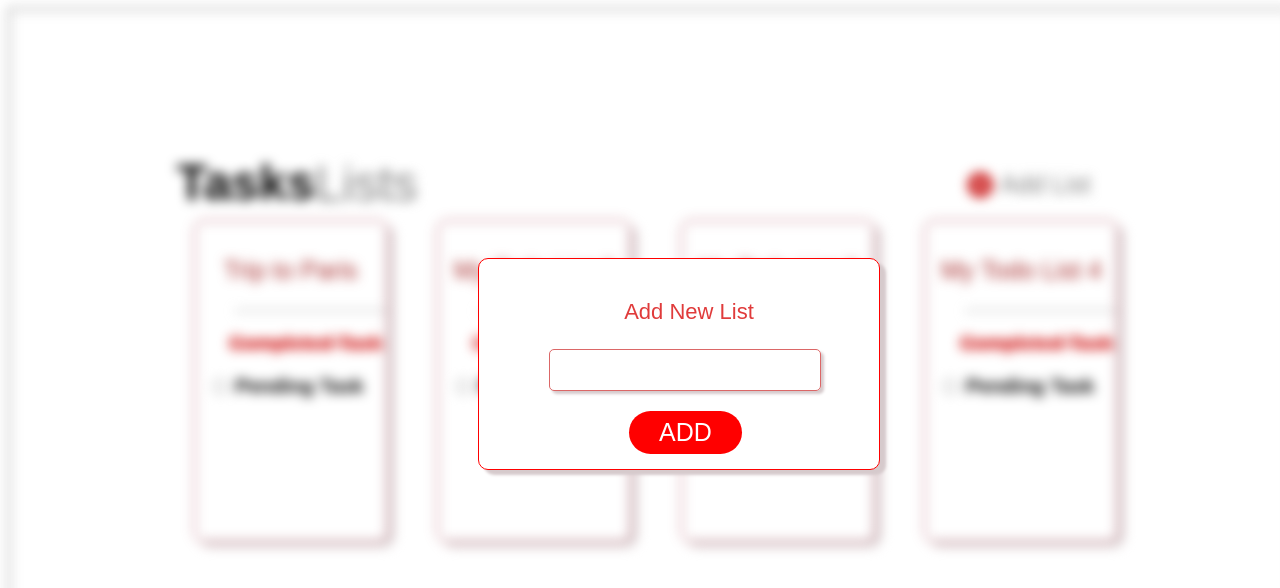
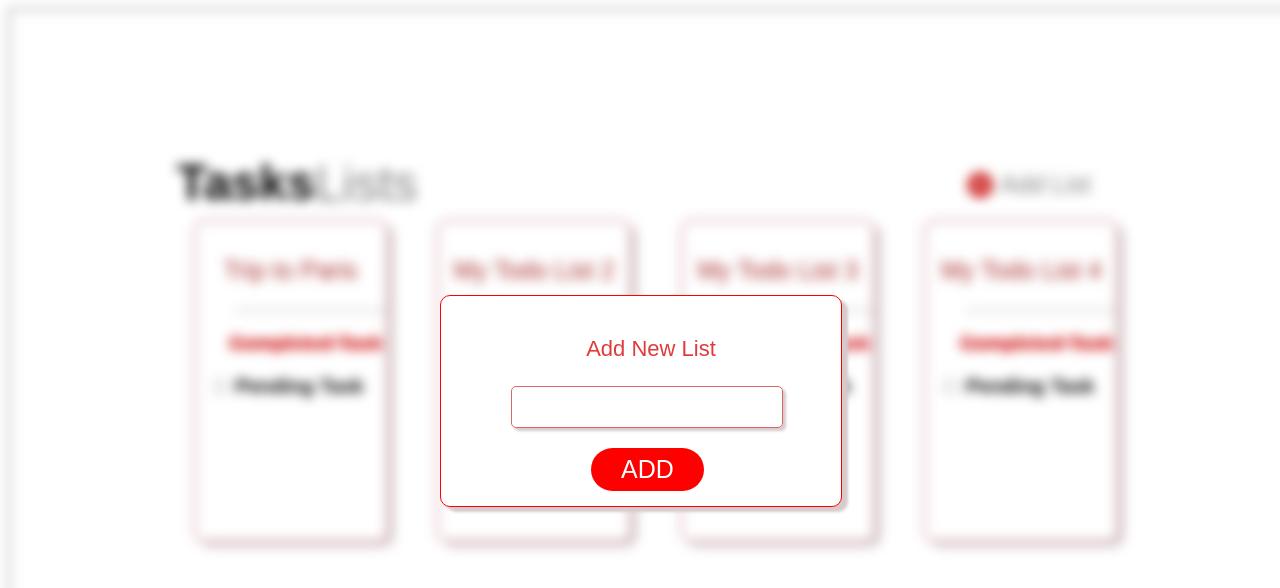
Before and after one commit to AnkithaShettigar/Project3, a plain HTML site: page Addlist.html in a window 1280 px wide. Drawn offline with Linux system fonts and the light colour scheme.

Commit message:
Update index.css

```diff
--- a/index.css
+++ b/index.css
@@ -115,15 +115,15 @@ div>hr {
 }
 
 .addbox {
-    width: 400px;
+     width: 400px;
     height: 210px;
     border: 1px solid red;
     border-radius: 10px;
-    margin-top: 250px;
-    margin-left: 470px;
     box-shadow: 6px 5px 3px rgb(214, 202, 204);
     background-color: white;
     position: absolute;
+    left: calc((100vw - 400px) /2);
+    top: calc((100vh - 210px) /2);
 
 }
 
```
